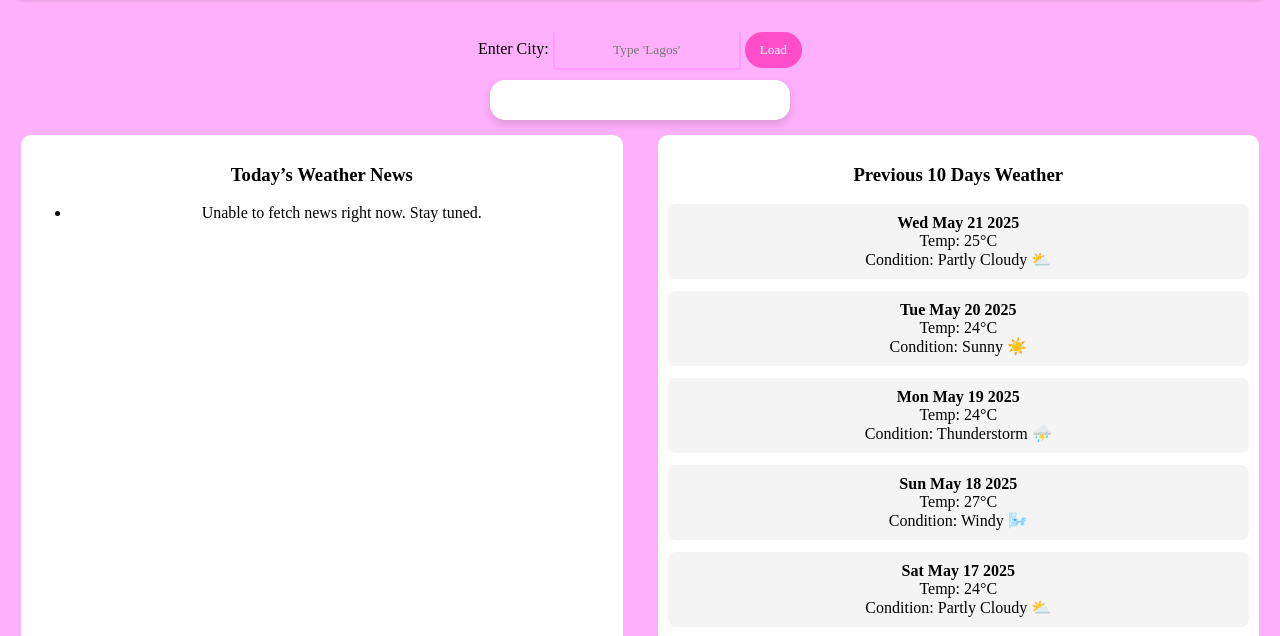
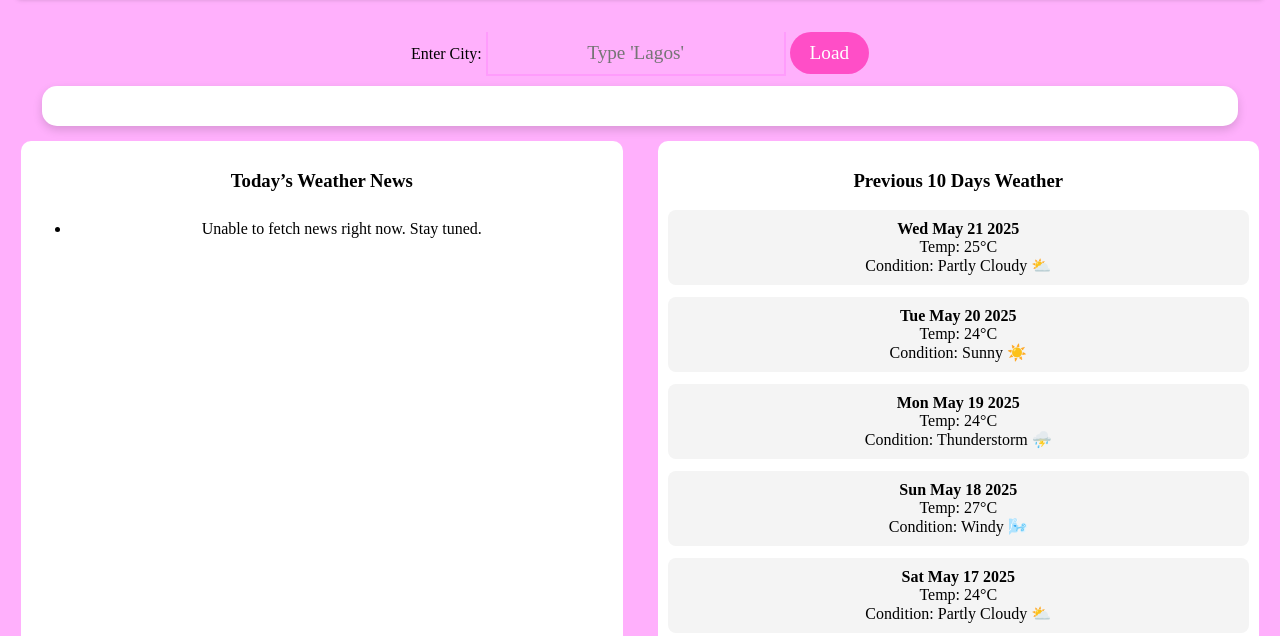
Before and after one commit to officialpurpledragon01/dailyweather.github.io, a plain HTML site: page index.html in a window 1280 px wide. Shown: the part 99-735 px from the top of the page. Drawn offline with Linux system fonts and the light colour scheme; no server answers.

Commit message:
Update index.css

```diff
--- a/index.css
+++ b/index.css
@@ -28,7 +28,8 @@ section {
     decoration : none;
     padding : 10px ;
     text-align :center;
-    border-style : solid;    border-top: 0;
+    border-style : solid;
+    border-top: 0;
     border-color : #ff95fcbe;
     background : none;
     outline : none ;
@@ -61,10 +62,10 @@ button {
     padding: 20px;
     border-radius: 15px;
     box-shadow: 0 4px 10px rgba(0,0,0,0.15);
-    max-width: 300px;
+    max-width: 95%;
     margin-left: auto;
     margin-right: auto;
-    text-align: center;
+    text-align: justify;
     font-family: 'Arial', sans-serif;
 }
 #weatherResult img {
@@ -83,6 +84,15 @@ button {
     color : #f4f4f4;
     background-color: #ff95fcbe;
 }
+li {
+    padding : 10px;
+    text-decoration : none;
+    cursor: pointer;
+}
+span {
+    items-align : center;
+    text-align : center;
+}
 footer {
     color: gray;
     text-align: center;
@@ -96,3 +106,16 @@ footer:hover {
     background-color: black;
     cursor: pointer;
 }
+@media screen and (min-width: 768px) {
+    #cityInput {
+        font-size: 1.2rem;
+        padding: 10px 15px;
+        width: 300px;
+    }
+
+    button {
+        font-size: 1.2rem;
+        padding: 10px 20px;
+        cursor: pointer;
+    }
+}
```
